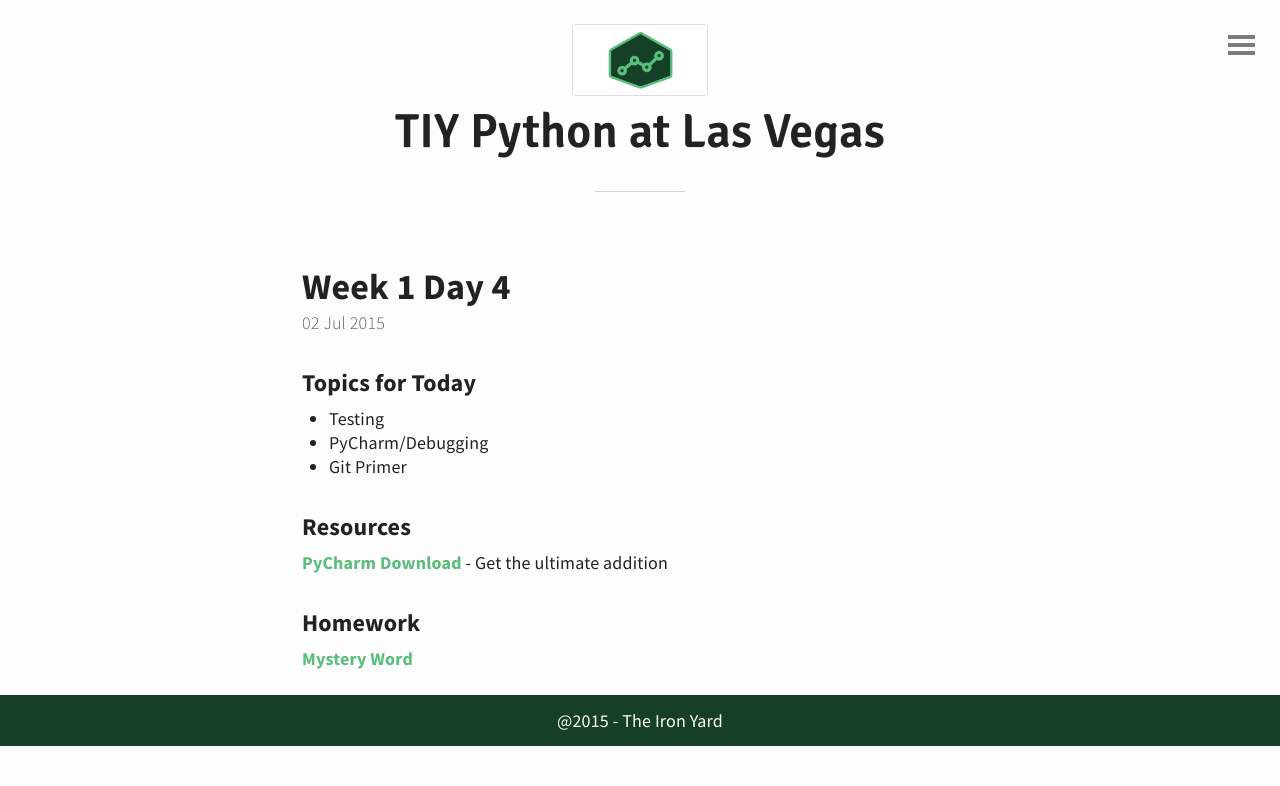
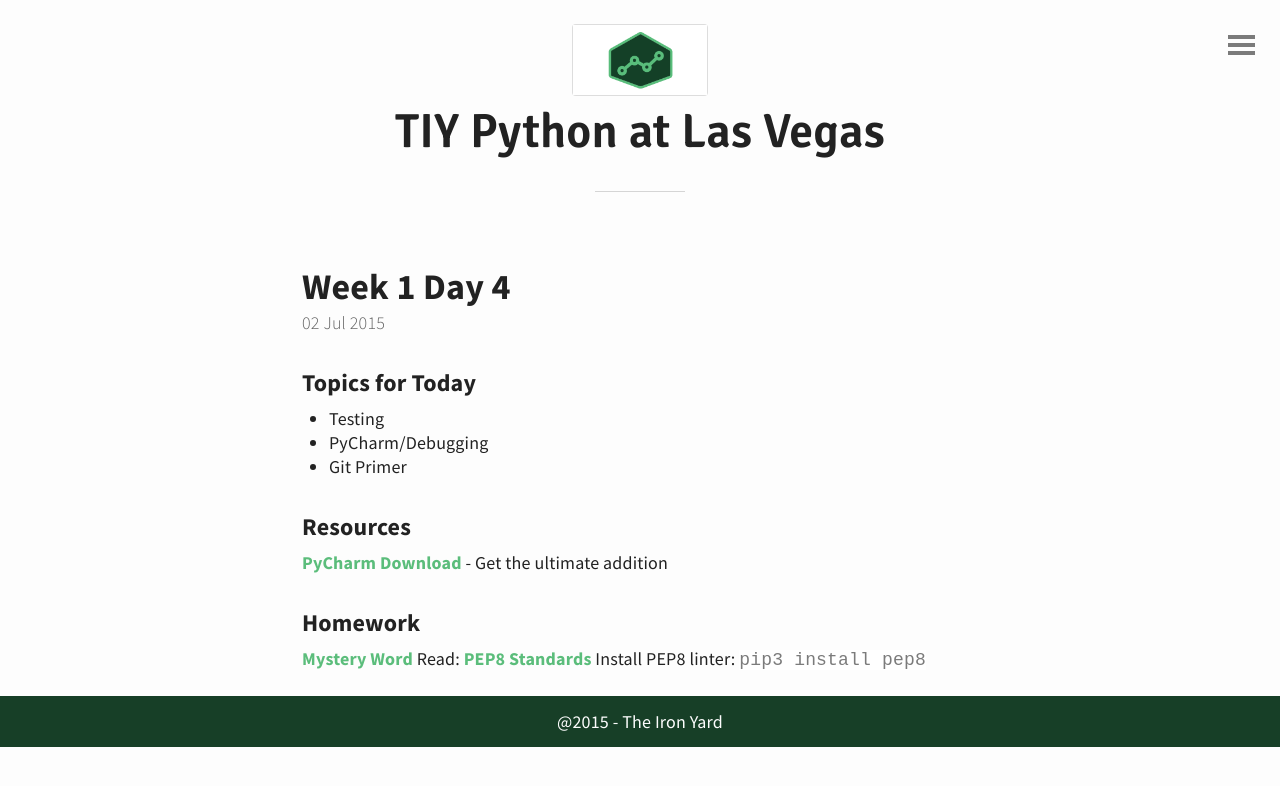
Before and after one commit to tiy-lv-python-2015-06/tiy-lv-python-2015-06.github.io, a Jekyll site: the page built from _posts/2015-07-02-Week-1-Day-4.md, in a window 1280 px wide. Shown: the top 786 px of the page. Built offline with Jekyll 4.4.1, drawn with Linux system fonts in a browser that asks for light colours.

Commit message:
Adding homework

````diff
--- a/_posts/2015-07-02-Week-1-Day-4.md
+++ b/_posts/2015-07-02-Week-1-Day-4.md
@@ -13,3 +13,5 @@ ultimate addition
 
 ### Homework
 [Mystery Word](https://github.com/tiy-lv-python-2015-06/mystery-word)
+Read: [PEP8 Standards](https://www.python.org/dev/peps/pep-0008/)
+Install PEP8 linter: ```pip3 install pep8```
````
